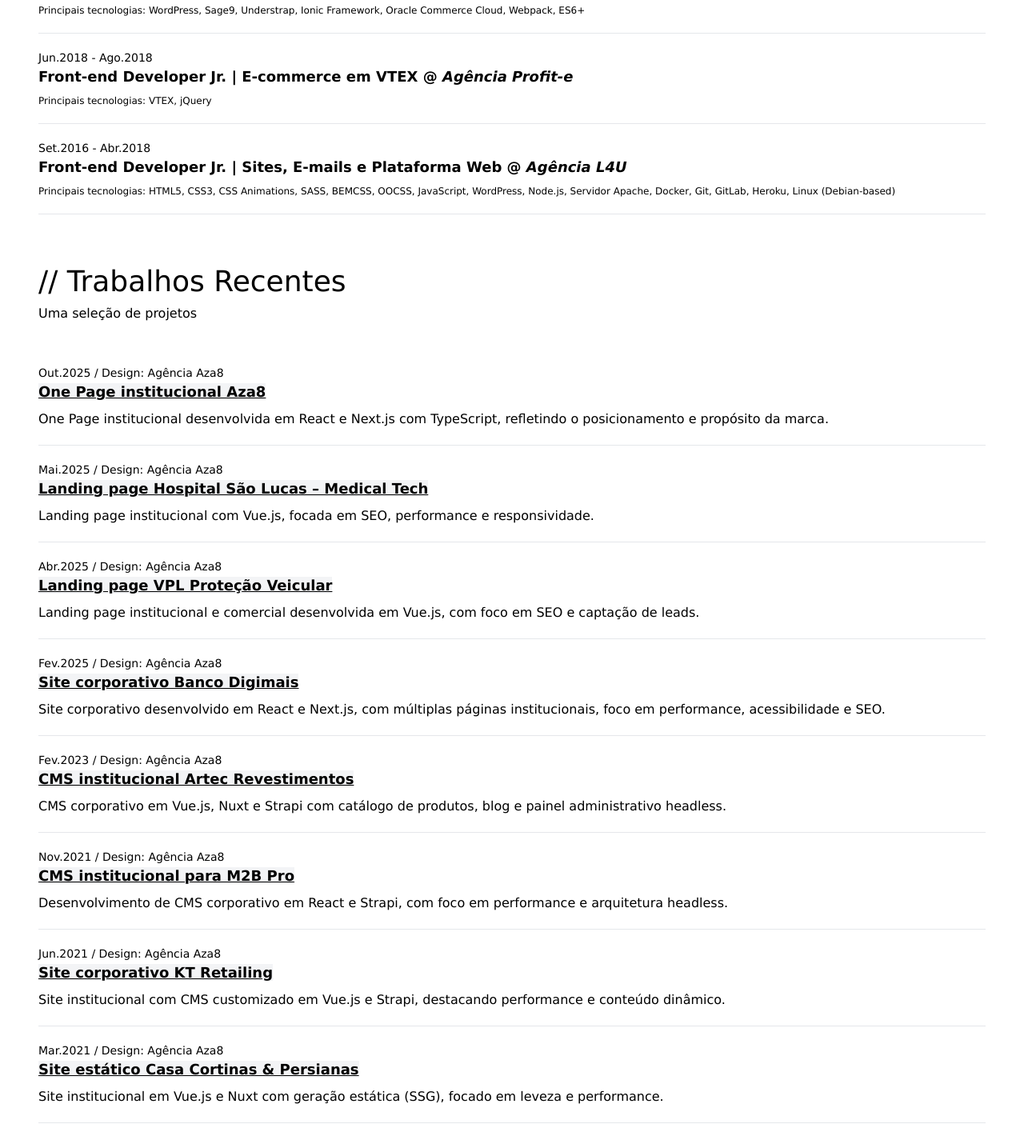
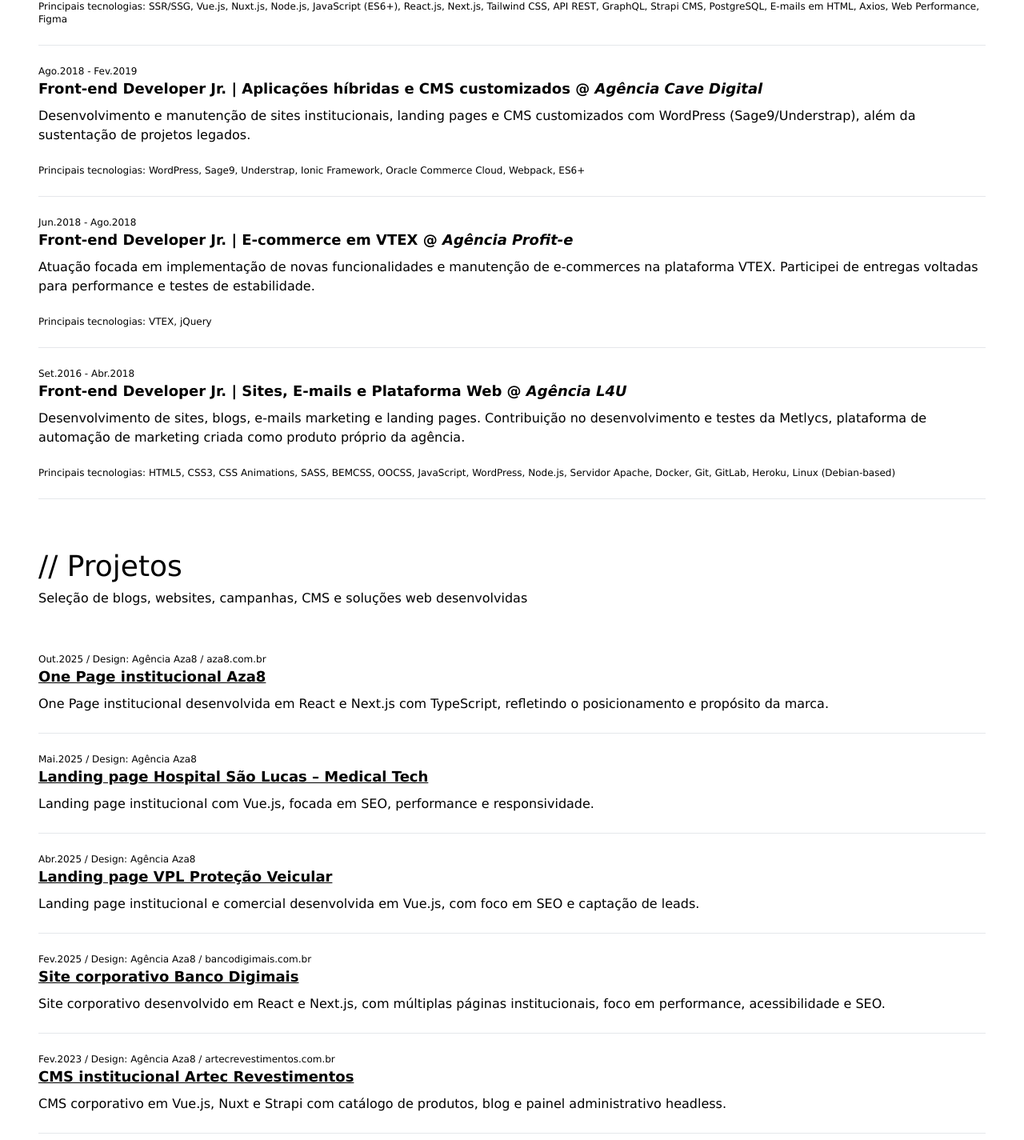
Before and after one commit to victornns/victornns.site, a Next.js app: page /portfolio in a window 1280 px wide. Shown: the part 948-2373 px from the top of the page at 80% size. Built offline with nearby package versions, Linux system fonts and the light colour scheme.

Commit message:
feat: update components, content, and project link behavior

```diff
--- a/src/components/ui/UICard/UICardLabel.tsx
+++ b/src/components/ui/UICard/UICardLabel.tsx
@@ -5,5 +5,5 @@
 }
 
 export const UICardLabel = function ({ children }: UICardLabelProps) {
-  return <p className="capitalize font-light text-sm">{children}</p>;
+  return <p className="font-light text-xs">{children}</p>;
 };
--- a/src/components/ui/UICard/UICardRoot.tsx
+++ b/src/components/ui/UICard/UICardRoot.tsx
@@ -2,8 +2,15 @@
 
 interface UICardRootProps {
   children: ReactNode;
+  className?: string;
+  spacing?: "compact" | "default";
 }
 
-export const UICardRoot = function ({ children }: UICardRootProps) {
-  return <div className="border-b-[1px] py-5">{children}</div>;
+export const UICardRoot = function ({ children, className = "", spacing = "default" }: UICardRootProps) {
+  const spacingClasses = {
+    compact: "py-4",
+    default: "py-6",
+  };
+
+  return <div className={`border-b-[1px] ${spacingClasses[spacing]} ${className}`}>{children}</div>;
 };
--- a/src/components/ui/UILink.tsx
+++ b/src/components/ui/UILink.tsx
@@ -9,7 +9,7 @@
 export function UILink({ children, href, target = "_blank", ...linkProps }: UILinkProps) {
   return (
     <Link href={href} target={target} rel={target === "_blank" ? "noopener noreferrer" : undefined} {...linkProps}>
-      <span className="underline bg-gray-100">{children}</span>
+      <span className="underline">{children}</span>
     </Link>
   );
 }
--- a/src/content/experiences.ts
+++ b/src/content/experiences.ts
@@ -20,35 +20,29 @@
     period: {
       start: "Out.2023",
     },
-    summary: [
-      "Desenvolvimento no time de front-end da Bespoke One.bra (Leo Burnett), alocado diretamente no cliente Bradesco, com responsabilidade para a construção de sistemas de componentes e padronização técnica.",
-      "Contribuição direta na criação de um design system para e-mails do Bradesco, definindo padrões de codificação, estrutura visual e testes de renderização entre diferentes dispositivos e clientes.",
-    ],
+    summary: ["Atuação no time de front-end da Bespoke One.bra (Leo Burnett), alocado diretamente no Bradesco, com foco na padronização técnica, definição de padrões de codificação e desenvolvimento de páginas e e-mails das campanhas do banco."],
     technologies: ["SSR/SSG", "TypeScript", "React.js", "Next.js", "Node.js", "ES6+", "Design System", "Tailwind CSS", "Figma", "GraphQL", "API REST", "Vue.js", "Acessibilidade digital", "Web Performance"],
   },
   {
     id: "one-digital-frontend-developer",
-    role: "Front-end Developer Pl. | Projetos Web, CMSs e Performance",
+    role: "Front-end Developer Pl. | Projetos Web, CMS e Performance",
     organizationId: "one-digital-agency",
     period: {
       start: "Jun.2019",
       end: "Out.2023",
     },
-    summary: [
-      "Atuei no time de interface com foco em performance, responsividade, acessibilidade e fidelidade visual (pixel perfect). Desenvolvi sites institucionais, landing pages, e-mails marketing e CMSs personalizados para diferentes clientes da agência.",
-      "Trabalhei em times ágeis com CI/CD já estruturado, contribuindo na organização de componentes, integração com APIs e na entrega de soluções digitais.",
-    ],
+    summary: ["Atuei no time de interface com foco em performance, responsividade, acessibilidade e fidelidade visual (pixel perfect). Desenvolvi sites institucionais, landing pages, e-mails marketing e CMS personalizados para diferentes clientes da agência."],
     technologies: ["SSR/SSG", "Vue.js", "Nuxt.js", "Node.js", "JavaScript (ES6+)", "React.js", "Next.js", "Tailwind CSS", "API REST", "GraphQL", "Strapi CMS", "PostgreSQL", "E-mails em HTML", "Axios", "Web Performance", "Figma"],
   },
   {
     id: "cave-digital-frontend-developer",
-    role: "Front-end Developer Jr. | Aplicações híbridas e CMSs customizados",
+    role: "Front-end Developer Jr. | Aplicações híbridas e CMS customizados",
     organizationId: "cave-digital-agency",
     period: {
       start: "Ago.2018",
       end: "Fev.2019",
     },
-    summary: ["Desenvolvimento e manutenção de sites institucionais, landing pages e CMSs customizados com WordPress (Sage9/Understrap), além da sustentação de projetos legados."],
+    summary: ["Desenvolvimento e manutenção de sites institucionais, landing pages e CMS customizados com WordPress (Sage9/Understrap), além da sustentação de projetos legados."],
     technologies: ["WordPress", "Sage9", "Understrap", "Ionic Framework", "Oracle Commerce Cloud", "Webpack", "ES6+"],
   },
   {
@@ -70,7 +64,7 @@
       start: "Set.2016",
       end: "Abr.2018",
     },
-    summary: ["Criação de sites institucionais, e-mails marketing e landing pages. Também trabalhei em projetos legados e na plataforma Metlycs, realizando testes, ajustes e melhorias contínuas.", "Envolvimento direto com ferramentas de versionamento e containers para desenvolvimento e deploy."],
+    summary: ["Desenvolvimento de sites, blogs, e-mails marketing e landing pages. Contribuição no desenvolvimento e testes da Metlycs, plataforma de automação de marketing criada como produto próprio da agência."],
     technologies: ["HTML5", "CSS3", "CSS Animations", "SASS", "BEMCSS", "OOCSS", "JavaScript", "WordPress", "Node.js", "Servidor Apache", "Docker", "Git", "GitLab", "Heroku", "Linux (Debian-based)"],
   },
 ];
--- /dev/null
+++ b/src/lib/utils.ts
@@ -0,0 +1,6 @@
+export function sanitizeUrlForDisplay(url: string): string {
+  return url
+    .replace(/^https?:\/\//, "")
+    .replace(/^www\./, "")
+    .replace(/\/$/, "");
+}
--- a/src/views/ContactsSection.tsx
+++ b/src/views/ContactsSection.tsx
@@ -10,7 +10,7 @@
       <ul>
         {contacts.map((contact) => (
           <li key={contact.id}>
-            <UICard.Root>
+            <UICard.Root spacing="compact">
               <span>{contact.label}: </span>
               <UILink href={contact.link.href}>{contact.link.display}</UILink>
             </UICard.Root>
--- a/src/views/ExperienceSection.tsx
+++ b/src/views/ExperienceSection.tsx
@@ -15,7 +15,7 @@
 
 const renderTechnologies = (technologies: Experience["technologies"]) => {
   const technologiesList = technologies.join(TOKENS.separator.list);
-  return <p className="text-xs">Principais tecnologias: {technologiesList}</p>;
+  return <p className="text-xs mt-6">Principais tecnologias: {technologiesList}</p>;
 };
 
 export function ExperienceSection() {
@@ -29,6 +29,7 @@
               <UICard.Title>
                 {experience.role} @ <OrganizationDisplayName id={experience.organizationId} className="italic" />
               </UICard.Title>
+              <UICard.Paragraphs data={experience.summary} />
               {renderTechnologies(experience.technologies)}
             </UICard.Root>
           </li>
--- a/src/views/ProjectsSection.tsx
+++ b/src/views/ProjectsSection.tsx
@@ -1,38 +1,78 @@
-import { projects, Project } from "@/content/projects";
+import { projects, type Project } from "@/content/projects";
 import { TOKENS } from "@/lib/constants";
+import { sanitizeUrlForDisplay } from "@/lib/utils";
 
 import { UISection } from "@/components/ui/UISection";
 import { UICard } from "@/components/ui/UICard";
 import { UILink } from "@/components/ui/UILink";
 import { OrganizationDisplayName } from "@/components/OrganizationDisplayName";
 
-function renderDesignCredit(organizationId?: Project["organizationId"]) {
-  const separator = TOKENS.separator.default;
+type ProjectItemProps = {
+  project: Project;
+};
+
+type DesignCreditProps = {
+  organizationId?: Project["organizationId"];
+};
+
+function DesignCredit({ organizationId }: DesignCreditProps) {
+  if (!organizationId) return null;
+
   return (
-    organizationId && (
-      <>
-        {separator} Design: <OrganizationDisplayName id={organizationId} />
-      </>
-    )
+    <>
+      {TOKENS.separator.default}
+      Design: <OrganizationDisplayName id={organizationId} />
+    </>
+  );
+}
+
+function ProjectTitle({ project }: { project: Project }) {
+  const previewUrl = project.links?.preview?.url;
+
+  const officialUrl = project.links?.official?.url;
+  const isOfficialExpired = project.links?.official?.expired;
+
+  const linkUrl = (!isOfficialExpired ? officialUrl : null) || previewUrl;
+
+  return linkUrl ? <UILink href={linkUrl}>{project.title}</UILink> : project.title;
+}
+
+function ProjectLink({ project }: { project: Project }) {
+  const officialUrl = project.links?.official?.url;
+
+  return officialUrl ? (
+    <>
+      {TOKENS.separator.default}
+      {sanitizeUrlForDisplay(officialUrl)}
+    </>
+  ) : null;
+}
+
+function ProjectItem({ project }: ProjectItemProps) {
+  const { date, organizationId, summary } = project;
+
+  return (
+    <UICard.Root>
+      <UICard.Label>
+        {date}
+        <DesignCredit organizationId={organizationId} />
+        <ProjectLink project={project} />
+      </UICard.Label>
+      <UICard.Title>
+        <ProjectTitle project={project} />
+      </UICard.Title>
+      <UICard.Paragraphs data={summary} />
+    </UICard.Root>
   );
 }
 
 export function ProjectsSection() {
   return (
-    <UISection title="Trabalhos Recentes" description="Uma seleção de projetos">
+    <UISection title="Projetos" description="Seleção de blogs, websites, campanhas, CMS e soluções web desenvolvidas">
       <ul>
         {projects.map((project) => (
           <li key={project.id}>
-            <UICard.Root>
-              <UICard.Label>
-                {project.date}
-                {renderDesignCredit(project.organizationId)}
-              </UICard.Label>
-              <UICard.Title>
-                <UILink href={project.link}>{project.title}</UILink>
-              </UICard.Title>
-              <UICard.Paragraphs data={project.summary} />
-            </UICard.Root>
+            <ProjectItem project={project} />
           </li>
         ))}
       </ul>
```
Also changed, not shown: src/content/projects.ts (+30 -20 lines), src/lib/constants.ts (renamed from src/lib/constants/index.ts).
